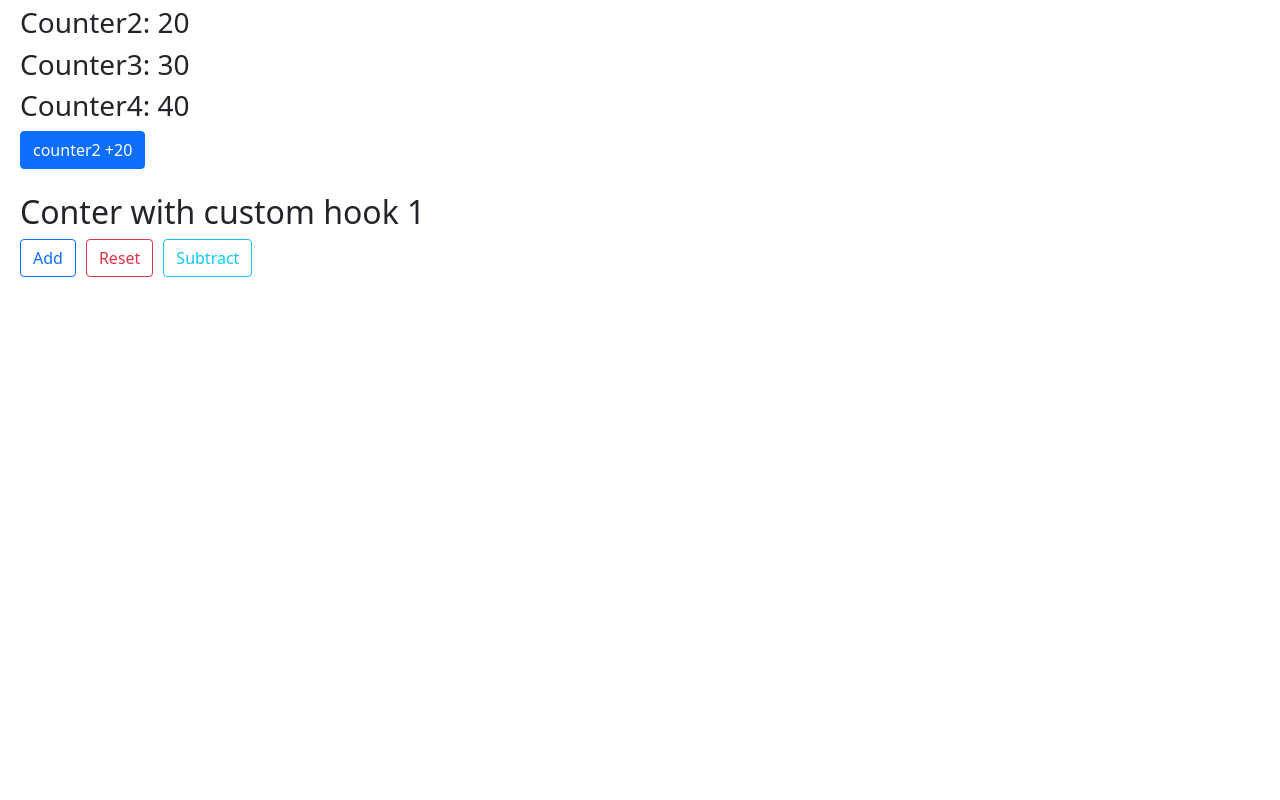
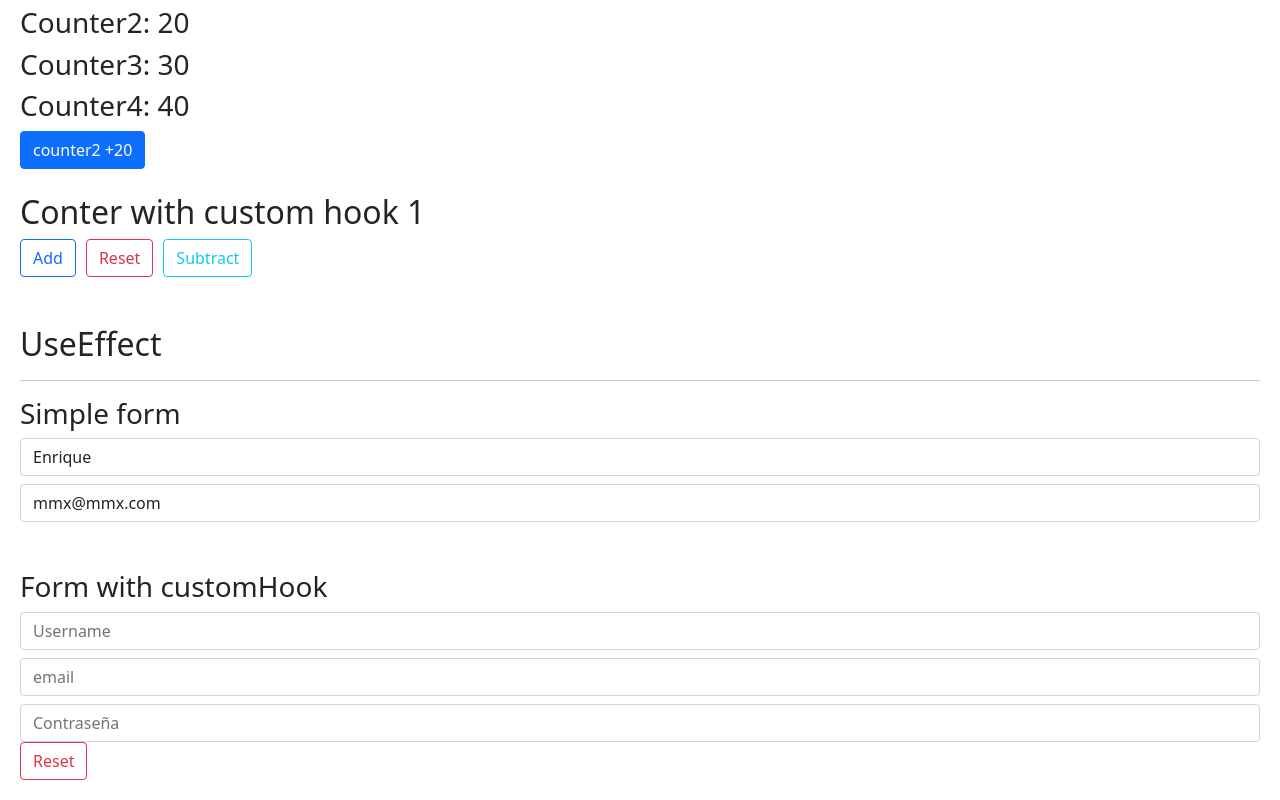
Before and after one commit to mundoenrique/05-react-hook-app, a React (Vite) app: page / in a window 1280 px wide. Shown: the part 269-1069 px from the top of the page. Before the commit the page ends 800 px from the top, so only its background shows below. Built offline with nearby package versions, Linux system fonts and the light colour scheme.

Commit message:
UseEffect

```diff
--- a/src/01-UseState/CounterApp.jsx
+++ b/src/01-UseState/CounterApp.jsx
@@ -11,8 +11,6 @@ export default function CounterApp() {
 
 	return (
 		<>
-			<h2>UseState</h2>
-			<hr />
 			<h3>Counter1: {counter1}</h3>
 			<button
 				className="btn btn-primary"
--- /dev/null
+++ b/src/02-UseEffect/FormWithCustomHook.jsx
@@ -0,0 +1,44 @@
+import useForm from '../hooks/useForm';
+
+export default function FormWithCustomHook() {
+	const { formState, username, email, password, onInputchange, onResetForm } =
+		useForm({
+			username: '',
+			email: '',
+			password: '',
+		});
+
+	return (
+		<>
+			<h3>Form with customHook</h3>
+			<input
+				type="text"
+				className="form-control"
+				placeholder="Username"
+				name="username"
+				value={username}
+				onChange={onInputchange}
+			/>
+			<input
+				type="mail"
+				className="form-control mt-2"
+				placeholder="email"
+				name="email"
+				value={email}
+				onChange={onInputchange}
+			/>
+			<input
+				type="password"
+				className="form-control mt-2"
+				placeholder="Contraseña"
+				name="password"
+				value={password}
+				onChange={onInputchange}
+			/>
+
+			<button className="btn btn-outline-danger" onClick={onResetForm}>
+				Reset
+			</button>
+		</>
+	);
+}
--- /dev/null
+++ b/src/02-UseEffect/Message.jsx
@@ -0,0 +1,24 @@
+import { useEffect, useState } from 'react';
+
+export default function Message() {
+	const [coords, setCoords] = useState({ x: 0, y: 0 });
+
+	useEffect(() => {
+		const onMouseMove = ({ x, y }) => {
+			setCoords({ x, y });
+		};
+
+		window.addEventListener('mousemove', onMouseMove);
+
+		return () => {
+			window.removeEventListener('mousemove', onMouseMove);
+		};
+	}, []);
+
+	return (
+		<>
+			<h4>Usuario existe</h4>
+			{JSON.stringify(coords)}
+		</>
+	);
+}
--- /dev/null
+++ b/src/02-UseEffect/SimpleForm.jsx
@@ -0,0 +1,54 @@
+import { useEffect, useState } from 'react';
+import Message from './Message';
+
+export default function SimpleForm() {
+	const [formState, setFormState] = useState({
+		username: 'Enrique',
+		email: 'mmx@mmx.com',
+	});
+
+	const { username, email } = formState;
+
+	const onInputchange = ({ target }) => {
+		const { name, value } = target;
+		setFormState({
+			...formState,
+			[name]: value,
+		});
+	};
+
+	useEffect(() => {
+		// console.log('useeffect called');
+	}, []);
+
+	useEffect(() => {
+		// console.log('FormState changed');
+	}, [formState]);
+
+	useEffect(() => {
+		// console.log('Email changed');
+	}, [email]);
+
+	return (
+		<>
+			<h3>Simple form</h3>
+			<input
+				type="text"
+				className="form-control"
+				placeholder="Username"
+				name="username"
+				value={username}
+				onChange={onInputchange}
+			/>
+			{username === 'Enrique2' && <Message />}
+			<input
+				type="mail"
+				className="form-control mt-2"
+				placeholder="email"
+				name="email"
+				value={email}
+				onChange={onInputchange}
+			/>
+		</>
+	);
+}
--- a/src/App.jsx
+++ b/src/App.jsx
@@ -1,3 +1,5 @@
+import FormWithCustomHook from './02-UseEffect/FormWithCustomHook';
+import SimpleForm from './02-UseEffect/SimpleForm';
 import CounterApp from './01-UseState/CounterApp';
 import CounterWithCustomHook from './01-UseState/CounterWithCustomHook';
 
@@ -6,10 +8,21 @@ export default function App() {
 		<>
 			<h1>Hooks React</h1>
 			<br />
+			<h2>UseState</h2>
+			<hr />
 			<CounterApp />
 			<br />
 			<br />
 			<CounterWithCustomHook />
+			<br />
+			<br />
+			<br />
+			<h2>UseEffect</h2>
+			<hr />
+			<SimpleForm />
+			<br />
+			<br />
+			<FormWithCustomHook />
 		</>
 	);
 }
--- /dev/null
+++ b/src/hooks/useForm.js
@@ -0,0 +1,19 @@
+import { useState } from 'react';
+
+export default function useForm(intialFormValues = {}) {
+	const [formState, setFormState] = useState(intialFormValues);
+
+	const onInputchange = ({ target }) => {
+		const { name, value } = target;
+		setFormState({
+			...formState,
+			[name]: value,
+		});
+	};
+
+	const onResetForm = (intialFormValues) => {
+		setFormState(intialFormValues);
+	};
+
+	return { ...formState, formState, onInputchange, onResetForm };
+}
```
